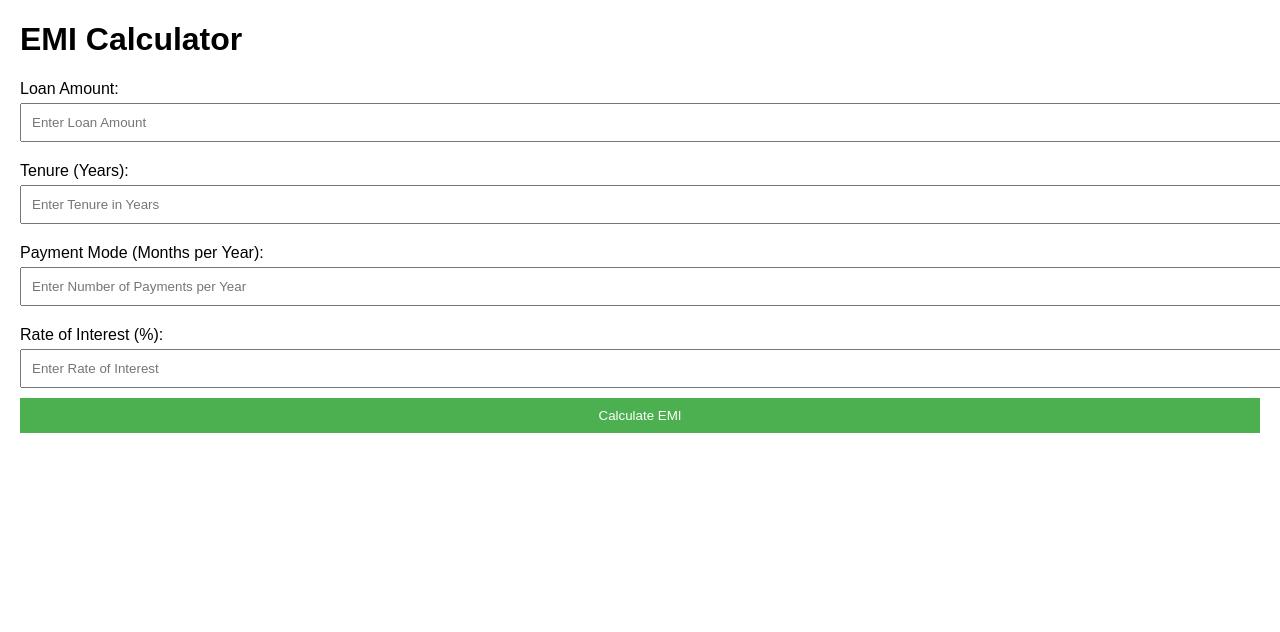
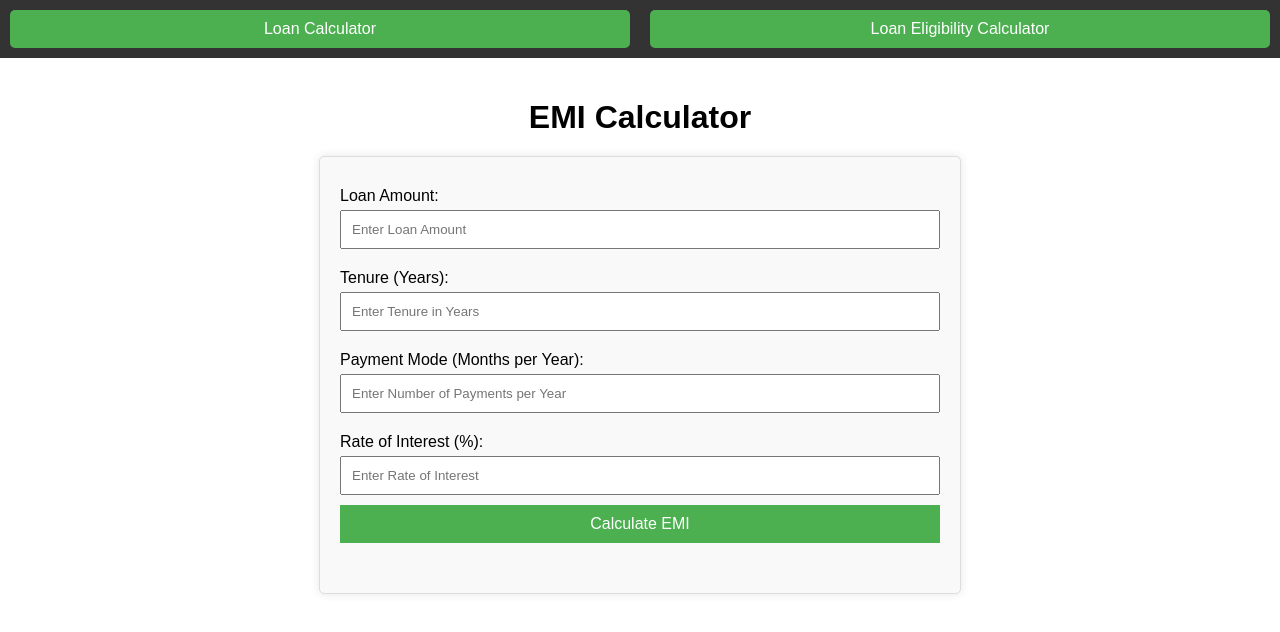
Before and after one commit to 3nobita/EMI-CALCULATOR, a plain HTML site: page index.html in a window 1280 px wide. Drawn offline with Linux system fonts and the light colour scheme.

Commit message:
Update index.html

```diff
--- a/index.html
+++ b/index.html
@@ -7,7 +7,51 @@
     <style>
         body {
             font-family: Arial, sans-serif;
-            margin: 20px;
+            margin: 0;
+            padding: 0;
+            box-sizing: border-box;
+        }
+
+        .navbar {
+            background-color: #333;
+            overflow: hidden;
+            display: flex;
+            justify-content: center;
+            padding: 10px 0;
+        }
+
+        .navbar button {
+            background-color: #4CAF50;
+            color: white;
+            border: none;
+            padding: 10px 20px;
+            margin: 0 10px;
+            cursor: pointer;
+            font-size: 16px;
+            border-radius: 5px;
+        }
+
+        .navbar button:hover {
+            background-color: #45a049;
+        }
+
+        .container {
+            padding: 20px;
+        }
+
+        h1 {
+            text-align: center;
+            margin-bottom: 20px;
+        }
+
+        form {
+            max-width: 600px;
+            margin: 0 auto;
+            padding: 20px;
+            border: 1px solid #ddd;
+            border-radius: 5px;
+            box-shadow: 0 0 10px rgba(0,0,0,0.1);
+            background-color: #f9f9f9;
         }
 
         label {
@@ -20,6 +64,7 @@
             margin-bottom: 10px;
             padding: 10px;
             width: 100%;
+            box-sizing: border-box;
         }
 
         button {
@@ -27,6 +72,7 @@
             color: white;
             border: none;
             cursor: pointer;
+            font-size: 16px;
         }
 
         button:hover {
@@ -36,10 +82,17 @@
         .result {
             margin-top: 20px;
             font-size: 1.2em;
+            text-align: center;
         }
     </style>
 </head>
 <body>
+    <div class="navbar">
+        <button onclick="window.location.href='https://3nobita.github.io/Loan-Amount-Calculator/'">Loan Calculator</button>
+        <button onclick="window.location.href='https://3nobita.github.io/Loan-Eligibility-Calculator/'">Loan Eligibility Calculator</button>
+    </div>
+
+    <div class="container">
         <h1>EMI Calculator</h1>
         <form id="calculator-form">
             <label for="loan-amount">Loan Amount:</label>
@@ -58,6 +111,7 @@
 
             <div class="result" id="result"></div>
         </form>
+    </div>
 
     <script>
         function calculateEMI() {
```
Lines whose indentation alone changed are shown as unchanged.
